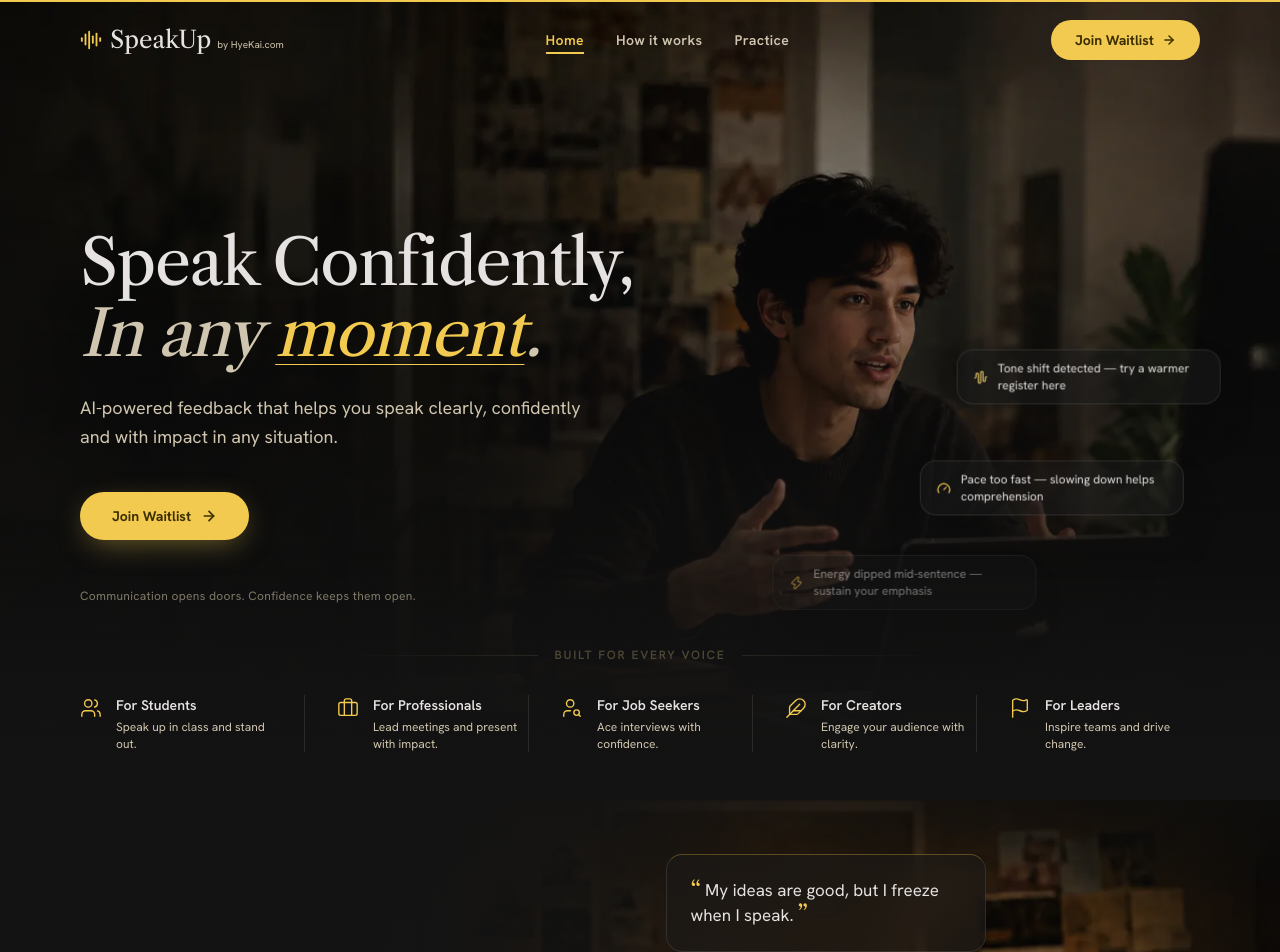
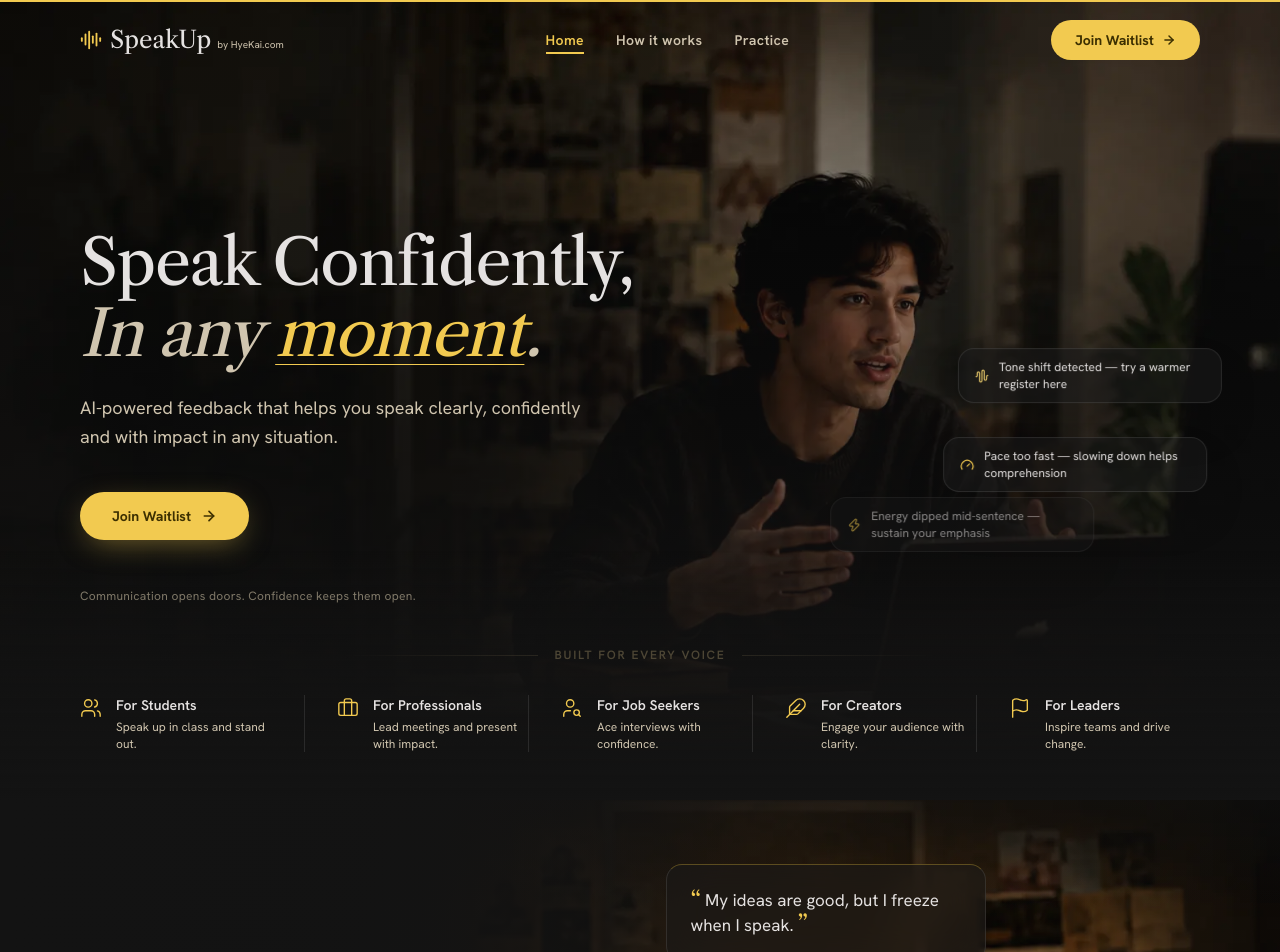
Before and after one commit to SurajAiri/confidence-speak-up, a Next.js app in the folder apps/demo/: page / in a window 1280 px wide. Shown: the top 952 px of the page. Built offline with nearby package versions, Linux system fonts and the light colour scheme.

Commit message:
scaling-quote-cards

```diff
--- a/apps/demo/src/components/hero.tsx
+++ b/apps/demo/src/components/hero.tsx
@@ -186,8 +186,8 @@ function BezierTag({
   // wide (a strip over the laptop, not a tall column reaching toward
   // head height), so these fractions stay inset from all four edges
   // by more than half a card's size — no clipping, no reach upward.
-  const p0x = cW * 0.28; // start: lower-left of the panel, near the laptop
-  const p0y = cH * 0.75;
+  const p0x = cW * 0.4; // start: lower-left of the panel, near the laptop
+  const p0y = cH * 0.6;
 
   const p1x = cW * 0.85; // control: rightward bow, inside the panel
   const p1y = cH * 0.4;
--- a/apps/demo/src/components/problem-section.tsx
+++ b/apps/demo/src/components/problem-section.tsx
@@ -59,8 +59,8 @@ export function ProblemSection() {
               </h2>
               <p className="font-sans text-[15px] md:text-base leading-relaxed text-on-surface-variant max-w-[380px]">
                 Grammar won&apos;t help you in interviews, client calls or on
-                stage. We go beyond grammar to help you sound clear,
-                confident, and influential.
+                stage. We go beyond grammar to help you sound clear, confident,
+                and influential.
               </p>
             </Reveal>
           </div>
@@ -70,9 +70,7 @@ export function ProblemSection() {
             there isn't room to lay them out without colliding with the
             copy or the photo's subject. */}
         <div className="hidden md:block absolute inset-0">
-          <div className="max-w-[1280px] h-full mx-auto px-5 md:px-20 relative">
-            <QuoteCards />
-          </div>
+          <QuoteCards />
         </div>
       </div>
     </section>
--- a/apps/demo/src/components/quote-cards.tsx
+++ b/apps/demo/src/components/quote-cards.tsx
@@ -3,29 +3,42 @@
 import { motion } from "framer-motion";
 import { easePremium } from "./motion-primitives";
 
-// Positions measured as percentages of the photo frame (matching the
-// reference composition, bubbles arcing down the right side alongside
-// the figure's eyeline).
 const QUOTES = [
   {
     text: "My ideas are good, but I freeze when I speak.",
-    style: { left: "52%", top: "8%", width: "25%" },
+    position: {
+      left: "clamp(48%, 52vw, 52%)",
+      top: "clamp(7%, 8vh, 10%)",
+      width: "clamp(240px, 25vw, 360px)",
+    },
     emphasis: true,
     delay: 0.1,
   },
   {
     text: "I stumble, use 'umm...' too often.",
-    style: { left: "74%", top: "24%", width: "22%" },
+    position: {
+      left: "clamp(66%, 74vw, 74%)",
+      top: "clamp(21%, 24vh, 26%)",
+      width: "clamp(220px, 22vw, 320px)",
+    },
     delay: 0.25,
   },
   {
     text: "I don't sound as confident as others.",
-    style: { left: "71%", top: "44%", width: "21%" },
+    position: {
+      left: "clamp(64%, 71vw, 71%)",
+      top: "clamp(40%, 44vh, 47%)",
+      width: "clamp(220px, 21vw, 310px)",
+    },
     delay: 0.4,
   },
   {
     text: "I know the topic, but I can't explain it well.",
-    style: { left: "66%", top: "64%", width: "25%" },
+    position: {
+      left: "clamp(58%, 66vw, 66%)",
+      top: "clamp(59%, 64vh, 67%)",
+      width: "clamp(240px, 25vw, 360px)",
+    },
     emphasis: true,
     delay: 0.55,
   },
@@ -40,22 +53,29 @@ export function QuoteCards() {
           initial={{ opacity: 0, y: 20, scale: 0.94 }}
           whileInView={{ opacity: 1, y: 0, scale: 1 }}
           viewport={{ once: true, amount: 0.3 }}
-          transition={{ duration: 0.7, ease: easePremium, delay: q.delay }}
-          // style={{ ...q.style, minWidth: "230px" }}
-          style={{
-            ...q.style,
-            minWidth: "230px",
-            maxWidth: "360px",
+          transition={{
+            duration: 0.7,
+            ease: easePremium,
+            delay: q.delay,
           }}
-          className={`absolute p-5 lg:p-6 rounded-2xl glass-panel ${
-            q.emphasis ? "glass-panel-glow" : ""
-          } pointer-events-auto`}
+          style={q.position}
+          className={[
+            "absolute",
+            "box-border",
+            "p-4 lg:p-5 xl:p-6",
+            "rounded-2xl",
+            "glass-panel",
+            q.emphasis ? "glass-panel-glow" : "",
+            "pointer-events-auto",
+          ].join(" ")}
         >
-          <p className="font-sans text-[15px] lg:text-[17px] leading-snug text-on-surface">
+          <p className="font-sans text-[14px] lg:text-[15px] xl:text-[17px] leading-snug text-on-surface">
             <span className="text-primary font-display text-2xl align-top mr-1 leading-none">
               &ldquo;
             </span>
+
             {q.text}
+
             <span className="text-primary font-display text-2xl align-bottom ml-1 leading-none">
               &rdquo;
             </span>
```
